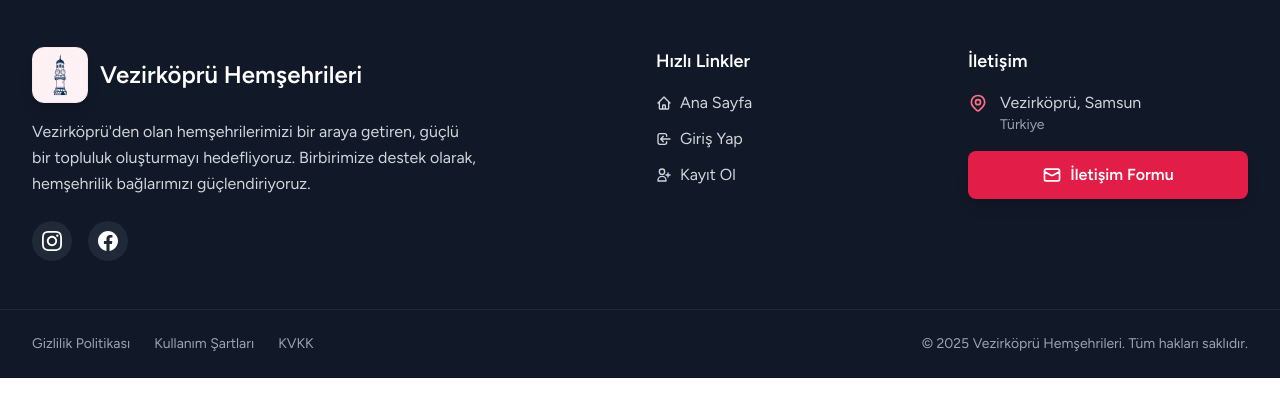
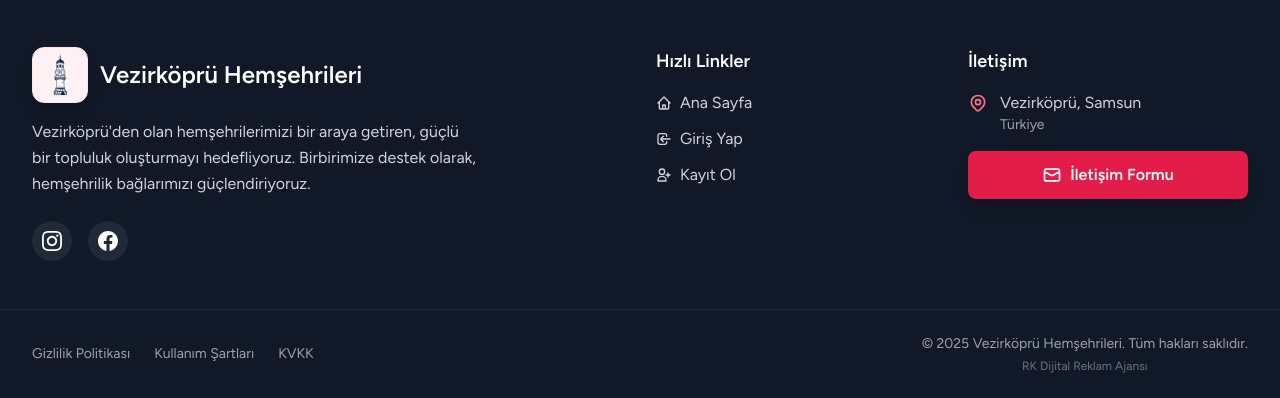
Before and after one commit to ResulKorkmaz/vezirkoprum, a Laravel app: page / in a window 1280 px wide. Shown: the part 2490-2888 px from the top of the page. Run offline with Laravel 12, Linux system fonts and the light colour scheme; data comes from the database, SQL or seed files in the repository; data that the repository does not hold is empty; style sheets or scripts are compiled from the project's sources.

Commit message:
Add RK Dijital Reklam Ajansı link to footer

```diff
--- a/resources/views/layouts/app.blade.php
+++ b/resources/views/layouts/app.blade.php
@@ -157,9 +157,17 @@
                 <div class="max-w-7xl mx-auto px-4 sm:px-6 lg:px-8 py-6">
                     <div class="md:flex md:items-center md:justify-between">
                         <div class="flex justify-center md:order-2">
-                            <p class="text-gray-400 text-sm">
-                                © {{ date('Y') }} Vezirköprü Hemşehrileri. Tüm hakları saklıdır.
-                            </p>
+                            <div class="text-center">
+                                <p class="text-gray-400 text-sm">
+                                    © {{ date('Y') }} Vezirköprü Hemşehrileri. Tüm hakları saklıdır.
+                                </p>
+                                <p class="text-gray-500 text-xs mt-1">
+                                    <a href="https://www.resulkorkmaz.com" target="_blank" rel="noopener noreferrer"
+                                       class="hover:text-rose-400 transition-colors duration-200">
+                                        RK Dijital Reklam Ajansı
+                                    </a>
+                                </p>
+                            </div>
                         </div>
                         <div class="mt-4 flex justify-center md:mt-0 md:order-1">
                             <div class="flex space-x-6">
--- a/resources/views/welcome.blade.php
+++ b/resources/views/welcome.blade.php
@@ -108,6 +108,12 @@
     <footer class="bg-gray-800 text-white py-8">
         <div class="max-w-6xl mx-auto px-4 text-center">
             <p>&copy; 2025 Vezirköprüm.com.tr - Tüm hakları saklıdır.</p>
+            <p class="text-gray-400 text-xs mt-2">
+                <a href="https://www.resulkorkmaz.com" target="_blank" rel="noopener noreferrer"
+                   class="hover:text-blue-400 transition duration-300">
+                    RK Dijital Reklam Ajansı
+                </a>
+            </p>
         </div>
     </footer>
     </body>
```
